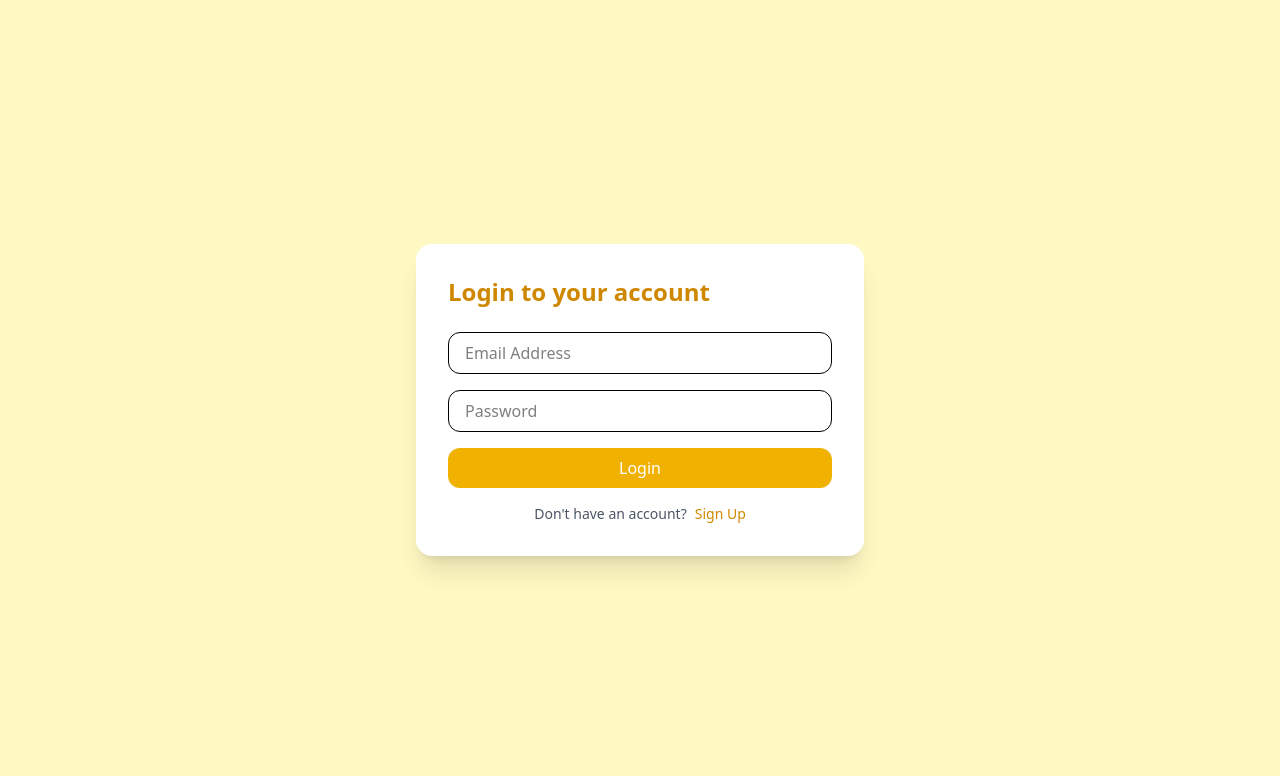
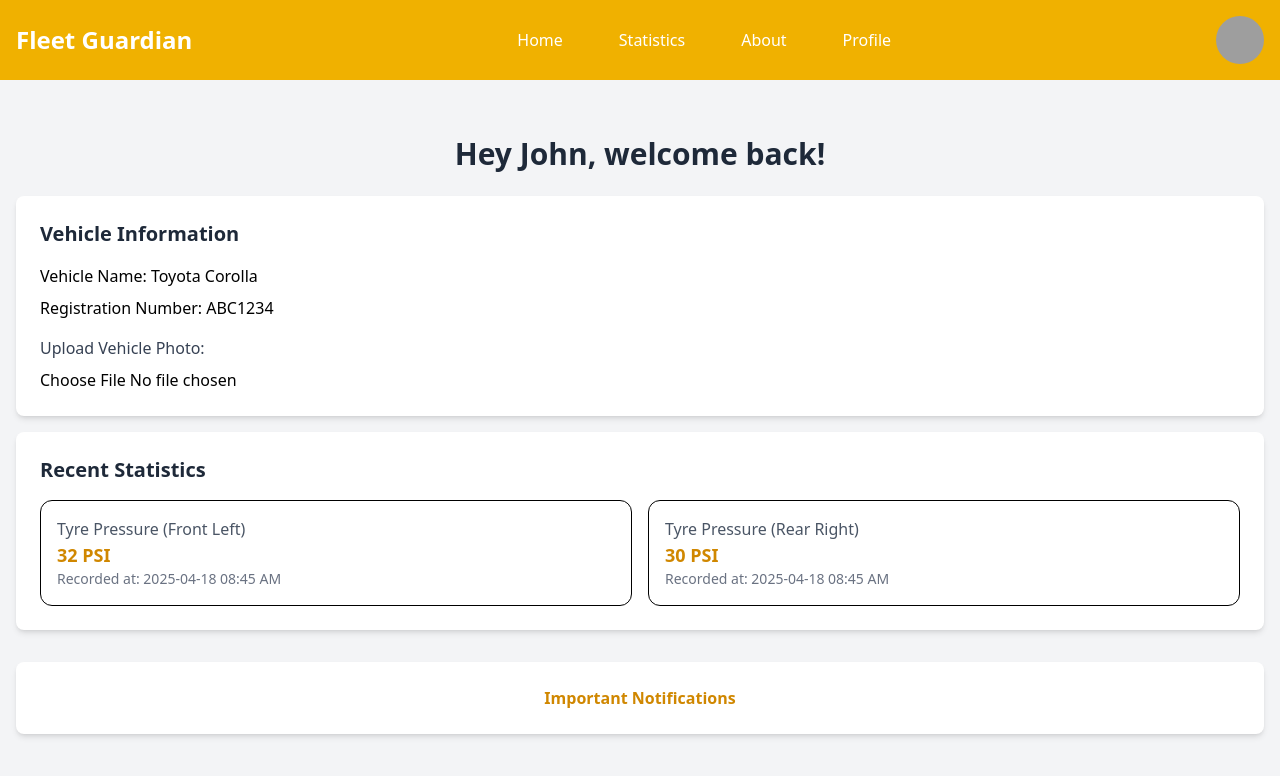
Before and after one commit to Shaldonbarnes10/Smart_fleet_guardian_Hackfest2025, a React (Vite) app in the folder frontend/: page /dashboard in a window 1280 px wide. Shown: the top 776 px of the page. Built offline with nearby package versions, Linux system fonts and the light colour scheme; grey boxes are pictures that could not be loaded.

Commit message:
added dashboard and Landing page

```diff
--- a/frontend/package.json
+++ b/frontend/package.json
@@ -12,7 +12,8 @@
   "dependencies": {
     "@tailwindcss/vite": "^4.1.4",
     "react": "^19.0.0",
-    "react-dom": "^19.0.0"
+    "react-dom": "^19.0.0",
+    "react-router-dom": "^7.5.1"
   },
   "devDependencies": {
     "@eslint/js": "^9.22.0",
--- a/frontend/src/App.jsx
+++ b/frontend/src/App.jsx
@@ -1,12 +1,18 @@
-import Landing from "./pages/Landing"
+import { BrowserRouter as Router, Route, Routes } from "react-router-dom";
+import Landing from "./pages/Landing";
+import AuthForm from "./components/auth/AuthForm";
+import Dashboard from "./pages/Dashboard";
 
-function App() {
+const App = () => {
+  return (
+    <Router>
+      <Routes>
+        <Route path="/" element={<Landing />} />
+        <Route path="/Auth" element={<AuthForm />} />
+        <Route path="/Dashboard" element={<Dashboard />} />
+      </Routes>
+    </Router>
+  );
+};
 
-  return (
-    <>
-      <Landing/>
-    </>
-  )
-}
-
-export default App
+export default App;
--- a/frontend/src/components/auth/AuthForm.jsx
+++ b/frontend/src/components/auth/AuthForm.jsx
@@ -1,4 +1,5 @@
 import { useState } from "react";
+import { useNavigate } from "react-router-dom";
 
 const AuthForm = () => {
   const [isLogin, setIsLogin] = useState(true);
@@ -9,6 +10,10 @@ const AuthForm = () => {
     password: "",
     confirmPassword: "",
   });
+  const [error, setError] = useState("");
+  const [isPasswordVisible, setIsPasswordVisible] = useState(false);
+  const [isConfirmPasswordVisible, setIsConfirmPasswordVisible] = useState(false);
+  const navigate = useNavigate();
 
   const toggleForm = () => {
     setIsLogin(!isLogin);
@@ -19,6 +24,7 @@ const AuthForm = () => {
       password: "",
       confirmPassword: "",
     });
+    setError("");
   };
 
   const handleChange = (e) => {
@@ -29,7 +35,7 @@ const AuthForm = () => {
     e.preventDefault();
 
     if (!isLogin && formData.password !== formData.confirmPassword) {
-      alert("Passwords do not match.");
+      setError("Passwords do not match.");
       return;
     }
 
@@ -56,20 +62,23 @@ const AuthForm = () => {
 
       if (response.ok) {
         alert(isLogin ? "Login successful!" : "Signup successful!");
+        navigate("/dashboard");
       } else {
-        alert(result.message || "Something went wrong");
+        setError(result.message || "Something went wrong");
       }
     } catch (error) {
-      alert("Error connecting to server");
+      setError("Error connecting to server");
       console.error(error);
     }
   };
 
   return (
-    <div className="bg-white p-8 rounded-2xl shadow-xl max-w-md w-full">
-      <h2 className="text-2xl font-bold text-yellow-600 mb-6">
+    <div className="min-h-screen bg-yellow-50 flex items-center justify-center px-4">
+      <div className="bg-white p-8 rounded-lg shadow-xl w-full max-w-md">
+        <h2 className="text-2xl font-semibold text-yellow-600 mb-6 text-center">
           {isLogin ? "Login to your account" : "Create a new account"}
         </h2>
+        {error && <p className="text-red-600 text-sm text-center mb-4">{error}</p>}
         <form onSubmit={handleSubmit} className="space-y-4">
           {!isLogin && (
             <>
@@ -79,7 +88,7 @@ const AuthForm = () => {
                 placeholder="First Name"
                 value={formData.firstName}
                 onChange={handleChange}
-              className="w-full px-4 py-2 border rounded-xl focus:outline-yellow-500"
+                className="w-full px-4 py-2 border rounded-lg focus:outline-none focus:ring-2 focus:ring-yellow-500"
                 required
               />
               <input
@@ -88,7 +97,7 @@ const AuthForm = () => {
                 placeholder="Last Name"
                 value={formData.lastName}
                 onChange={handleChange}
-              className="w-full px-4 py-2 border rounded-xl focus:outline-yellow-500"
+                className="w-full px-4 py-2 border rounded-lg focus:outline-none focus:ring-2 focus:ring-yellow-500"
                 required
               />
             </>
@@ -99,32 +108,50 @@ const AuthForm = () => {
             placeholder="Email Address"
             value={formData.email}
             onChange={handleChange}
-          className="w-full px-4 py-2 border rounded-xl focus:outline-yellow-500"
+            className="w-full px-4 py-2 border rounded-lg focus:outline-none focus:ring-2 focus:ring-yellow-500"
             required
           />
+          <div className="relative">
             <input
-          type="password"
+              type={isPasswordVisible ? "text" : "password"}
               name="password"
               placeholder="Password"
               value={formData.password}
               onChange={handleChange}
-          className="w-full px-4 py-2 border rounded-xl focus:outline-yellow-500"
+              className="w-full px-4 py-2 border rounded-lg focus:outline-none focus:ring-2 focus:ring-yellow-500"
               required
             />
+            <button
+              type="button"
+              onClick={() => setIsPasswordVisible(!isPasswordVisible)}
+              className="absolute right-3 top-2 text-yellow-500 text-sm"
+            >
+              {isPasswordVisible ? "Hide" : "Show"}
+            </button>
+          </div>
           {!isLogin && (
+            <div className="relative">
               <input
-            type="password"
+                type={isConfirmPasswordVisible ? "text" : "password"}
                 name="confirmPassword"
                 placeholder="Confirm Password"
                 value={formData.confirmPassword}
                 onChange={handleChange}
-            className="w-full px-4 py-2 border rounded-xl focus:outline-yellow-500"
+                className="w-full px-4 py-2 border rounded-lg focus:outline-none focus:ring-2 focus:ring-yellow-500"
                 required
               />
+              <button
+                type="button"
+                onClick={() => setIsConfirmPasswordVisible(!isConfirmPasswordVisible)}
+                className="absolute right-3 top-2 text-yellow-500 text-sm"
+              >
+                {isConfirmPasswordVisible ? "Hide" : "Show"}
+              </button>
+            </div>
           )}
           <button
             type="submit"
-          className="w-full bg-yellow-500 hover:bg-yellow-600 text-white py-2 rounded-xl transition"
+            className="w-full bg-yellow-500 hover:bg-yellow-600 text-white py-2 rounded-lg transition cursor-pointer"
           >
             {isLogin ? "Login" : "Sign Up"}
           </button>
@@ -139,6 +166,7 @@ const AuthForm = () => {
           </span>
         </p>
       </div>
+    </div>
   );
 };
 
--- /dev/null
+++ b/frontend/src/components/dashboard/Navbar.jsx
@@ -0,0 +1,51 @@
+import React from "react";
+import { Link } from "react-router-dom";
+
+const Navbar = () => {
+  return (
+    <div className="bg-yellow-500 p-4 flex justify-between items-center">
+      {/* Logo on the left */}
+      <div className="text-2xl text-white font-bold">Fleet Guardian</div>
+
+      {/* Navigation buttons */}
+      <div className="hidden md:flex gap-6">
+        <Link to="/home">
+          <button className="text-white hover:bg-yellow-600 px-4 py-2 rounded-lg cursor-pointer">
+            Home
+          </button>
+        </Link>
+        <Link to="/statistics">
+          <button className="text-white hover:bg-yellow-600 px-4 py-2 rounded-lg cursor-pointer">
+            Statistics
+          </button>
+        </Link>
+        <Link to="/about">
+          <button className="text-white hover:bg-yellow-600 px-4 py-2 rounded-lg cursor-pointer">
+            About
+          </button>
+        </Link>
+        <Link to="/profile">
+          <button className="text-white hover:bg-yellow-600 px-4 py-2 rounded-lg cursor-pointer">
+            Profile
+          </button>
+        </Link>
+      </div>
+
+      {/* Mobile Menu */}
+      <div className="md:hidden flex items-center">
+        <button className="text-white text-2xl">☰</button>
+      </div>
+
+      {/* Logo on the right */}
+      <Link to="/dashboard">
+        <img
+          src="/path/to/logo.png"
+          alt="Logo"
+          className="w-12 h-12 rounded-full"
+        />
+      </Link>
+    </div>
+  );
+};
+
+export default Navbar;
--- /dev/null
+++ b/frontend/src/components/dashboard/NotificationsLink.jsx
@@ -0,0 +1,16 @@
+import React from "react";
+
+const NotificationsLink = () => {
+  return (
+    <div className="bg-white p-6 rounded-lg shadow-md mt-8 text-center">
+      <a
+        href="/notifications"
+        className="text-yellow-600 hover:underline font-semibold cursor-pointer"
+      >
+        Important Notifications
+      </a>
+    </div>
+  );
+};
+
+export default NotificationsLink;
--- /dev/null
+++ b/frontend/src/components/dashboard/RecentStats.jsx
@@ -0,0 +1,20 @@
+import React from "react";
+
+const RecentStats = ({ stats }) => {
+  return (
+    <div className="bg-white p-6 rounded-lg shadow-md mt-4">
+      <h3 className="text-xl font-semibold text-gray-800 mb-4">Recent Statistics</h3>
+      <div className="grid grid-cols-1 sm:grid-cols-2 gap-4">
+        {stats.map((stat, index) => (
+          <div key={index} className="border p-4 rounded-xl">
+            <p className="text-gray-600 font-medium">{stat.label}</p>
+            <p className="text-yellow-600 text-lg font-bold">{stat.value}</p>
+            <p className="text-sm text-gray-500">Recorded at: {stat.timestamp}</p>
+          </div>
+        ))}
+      </div>
+    </div>
+  );
+};
+
+export default RecentStats;
--- /dev/null
+++ b/frontend/src/components/dashboard/UserGreeting.jsx
@@ -0,0 +1,13 @@
+import React from "react";
+
+const UserGreeting = ({ userName }) => {
+  return (
+    <div className="text-center my-6">
+      <h2 className="text-3xl font-semibold text-gray-800">
+        Hey {userName}, welcome back!
+      </h2>
+    </div>
+  );
+};
+
+export default UserGreeting;
--- /dev/null
+++ b/frontend/src/components/dashboard/VehicleInfo.jsx
@@ -0,0 +1,43 @@
+import React, { useState } from "react";
+
+const VehicleInfo = ({ vehicleName, vehicleRegNumber }) => {
+  const [photo, setPhoto] = useState(null);
+
+  const handlePhotoChange = (e) => {
+    const file = e.target.files[0];
+    if (file) {
+      setPhoto(URL.createObjectURL(file));
+    }
+  };
+
+
+  const handleDelete = (e) => {
+    e.preventDefault();
+    setPhoto(null);
+  };
+
+  return (
+    <div className="bg-white p-6 rounded-lg shadow-md">
+      <h3 className="text-xl font-semibold text-gray-800">Vehicle Information</h3>
+      <p className="mt-4">Vehicle Name: {vehicleName}</p>
+      <p className="mt-2">Registration Number: {vehicleRegNumber}</p>
+      <div className="mt-4">
+        <label className="block text-gray-700">Upload Vehicle Photo:</label>
+        <input
+          type="file"
+          accept="image/*"
+          onChange={handlePhotoChange}
+          className="mt-2 cursor-pointer hover:underline"
+        />
+        {photo && (
+          <div className="mt-4">
+            <img src={photo} alt="Vehicle" className="w-32 h-32 object-cover" />
+            <button className="hover:underline cursor-pointer rounded-2xl mt-2.5 p-2" onClick={handleDelete}>Delete</button>
+          </div>
+        )}
+      </div>
+    </div>
+  );
+};
+
+export default VehicleInfo;
--- /dev/null
+++ b/frontend/src/pages/Dashboard.jsx
@@ -0,0 +1,44 @@
+import React from "react";
+import Navbar from "../components/dashboard/Navbar";
+import UserGreeting from "../components/dashboard/UserGreeting";
+import VehicleInfo from "../components/dashboard/VehicleInfo";
+import NotificationsLink from "../components/dashboard/NotificationsLink";
+import RecentStats from "../components/dashboard/RecentStats";
+
+
+const mockStats = [
+    {
+      label: "Tyre Pressure (Front Left)",
+      value: "32 PSI",
+      timestamp: "2025-04-18 08:45 AM",
+    },
+    {
+      label: "Tyre Pressure (Rear Right)",
+      value: "30 PSI",
+      timestamp: "2025-04-18 08:45 AM",
+    },
+];
+
+const Dashboard = () => {
+  const userName = "John";
+  const vehicleName = "Toyota Corolla";
+  const vehicleRegNumber = "ABC1234";
+  const tyrePressure = ["32 psi", "30 psi"];
+
+  return (
+    <div className="min-h-screen bg-gray-100">
+      <Navbar />
+      <div className="container mx-auto px-4 py-8">
+        <UserGreeting userName={userName} />
+        <VehicleInfo
+          vehicleName={vehicleName}
+          vehicleRegNumber={vehicleRegNumber}
+        />
+        <RecentStats stats={mockStats} />
+        <NotificationsLink />
+      </div>
+    </div>
+  );
+};
+
+export default Dashboard;
--- a/frontend/src/pages/Landing.jsx
+++ b/frontend/src/pages/Landing.jsx
@@ -1,11 +1,48 @@
-// src/pages/Landing.jsx
-import AuthForm from "../components/auth/AuthForm";
+import { Link } from "react-router-dom";
 
 const Landing = () => {
   return (
-    <div className="min-h-screen bg-yellow-100 flex items-center justify-center px-4">
-      <AuthForm />
-    </div>
+    <>
+      <div className="min-h-screen flex flex-col">
+                <div className="w-full flex-1 bg-yellow-100 flex items-center justify-center px-4">
+          <div className="text-center">
+            <h1 className="text-4xl font-bold text-yellow-600 mb-4">
+              Welcome to Our Platform
+            </h1>
+            <p className="text-lg text-gray-700 mb-6">
+              A simple and secure way to get started.
+            </p>
+            <Link to="/Auth">
+              <button className="bg-yellow-500 text-white px-6 py-3 rounded-xl hover:bg-yellow-600 transition cursor-pointer">
+                Get Started
+              </button>
+            </Link>
+          </div>
+        </div>
+
+        <div className="w-full bg-white py-16 px-6">
+          <h2 className="text-3xl font-bold text-yellow-600 mb-4 text-center">Empowering Sustainable Solutions</h2>
+          <p className="text-lg text-gray-700 mb-6 text-center">
+            Our platform aims to provide innovative software solutions to help address global sustainability challenges. By harnessing the power of AI, we aim to make sustainability decisions more accessible, actionable, and impactful.
+          </p>
+          <div className="flex justify-center gap-8 mt-8">
+            <div className="max-w-xs text-center">
+              <h3 className="text-2xl font-semibold text-gray-800">AI-Driven Insights</h3>
+              <p className="mt-2 text-gray-600">
+                Utilize machine learning models to predict trends, analyze data, and make informed decisions for sustainability.
+              </p>
+            </div>
+            <div className="max-w-xs text-center">
+              <h3 className="text-2xl font-semibold text-gray-800">Real-World Impact</h3>
+              <p className="mt-2 text-gray-600">
+                We focus on creating real-world solutions that have measurable impacts on energy conservation, resource management, and environmental preservation.
+              </p>
+            </div>
+          </div>
+        </div>
+        <Link to="/Dashboard"><button>Dashboard SC</button></Link>
+      </div>
+    </>
   );
 };
 
```
Also changed, not shown: 1 other file (tests, documents, lock files or other folders). Lines whose indentation alone changed are shown as unchanged.
